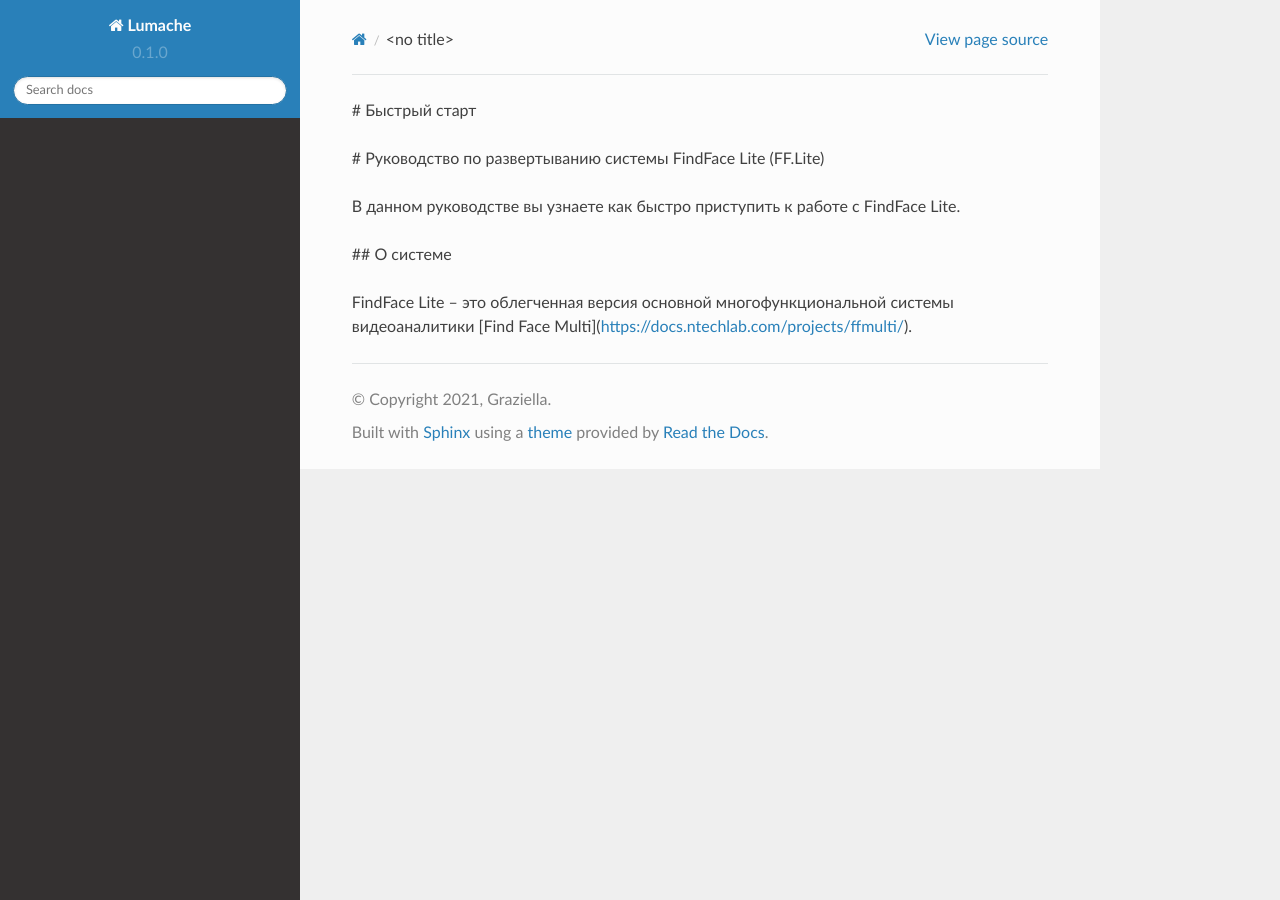
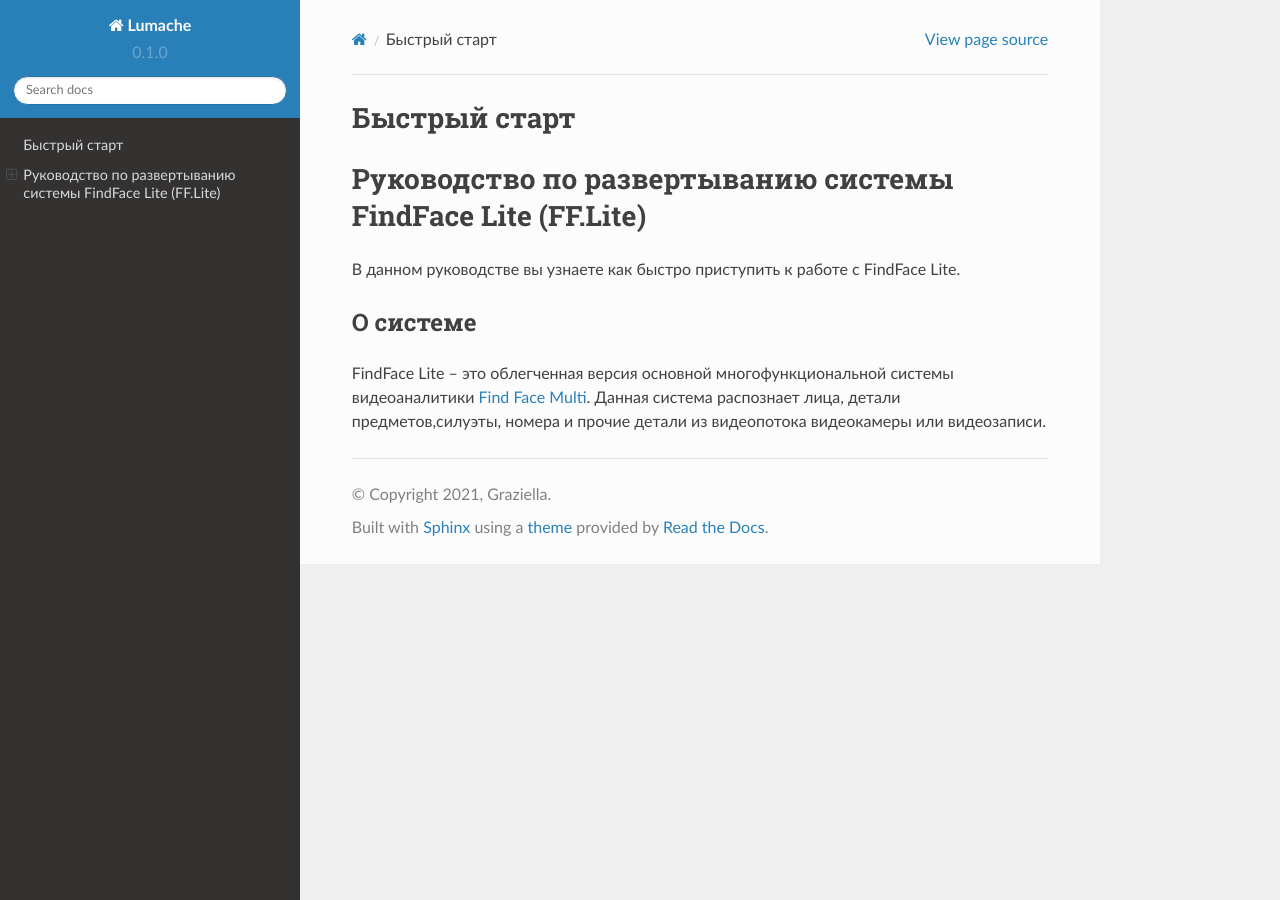
Before and after one commit to Dimdimit/rtd-tutorial, a Sphinx documentation site: the page built from docs/source/index.rst, in a window 1280 px wide. Built offline with Sphinx 7.4.7 and the Read the Docs theme 2.0.0, drawn with Linux system fonts in a browser that asks for light colours.

```diff
--- a/docs/source/index.rst
+++ b/docs/source/index.rst
@@ -1,10 +1,13 @@
-# Быстрый старт
+Быстрый старт
+============
 
-# Руководство по развертыванию системы FindFace Lite (FF.Lite)
+Руководство по развертыванию системы FindFace Lite (FF.Lite)
+================================================
 
 В данном руководстве вы узнаете как быстро приступить к работе с FindFace Lite.
 
 
-## О системе
+О системе
+---------------
 
-FindFace Lite – это облегченная версия основной многофункциональной системы видеоаналитики [Find Face Multi](https://docs.ntechlab.com/projects/ffmulti/).
+FindFace Lite – это облегченная версия основной многофункциональной системы видеоаналитики `Find Face Multi <https://docs.ntechlab.com/projects/ffmulti/>`_. Данная система распознает лица, детали предметов,силуэты, номера и прочие детали из видеопотока видеокамеры или видеозаписи.
```
